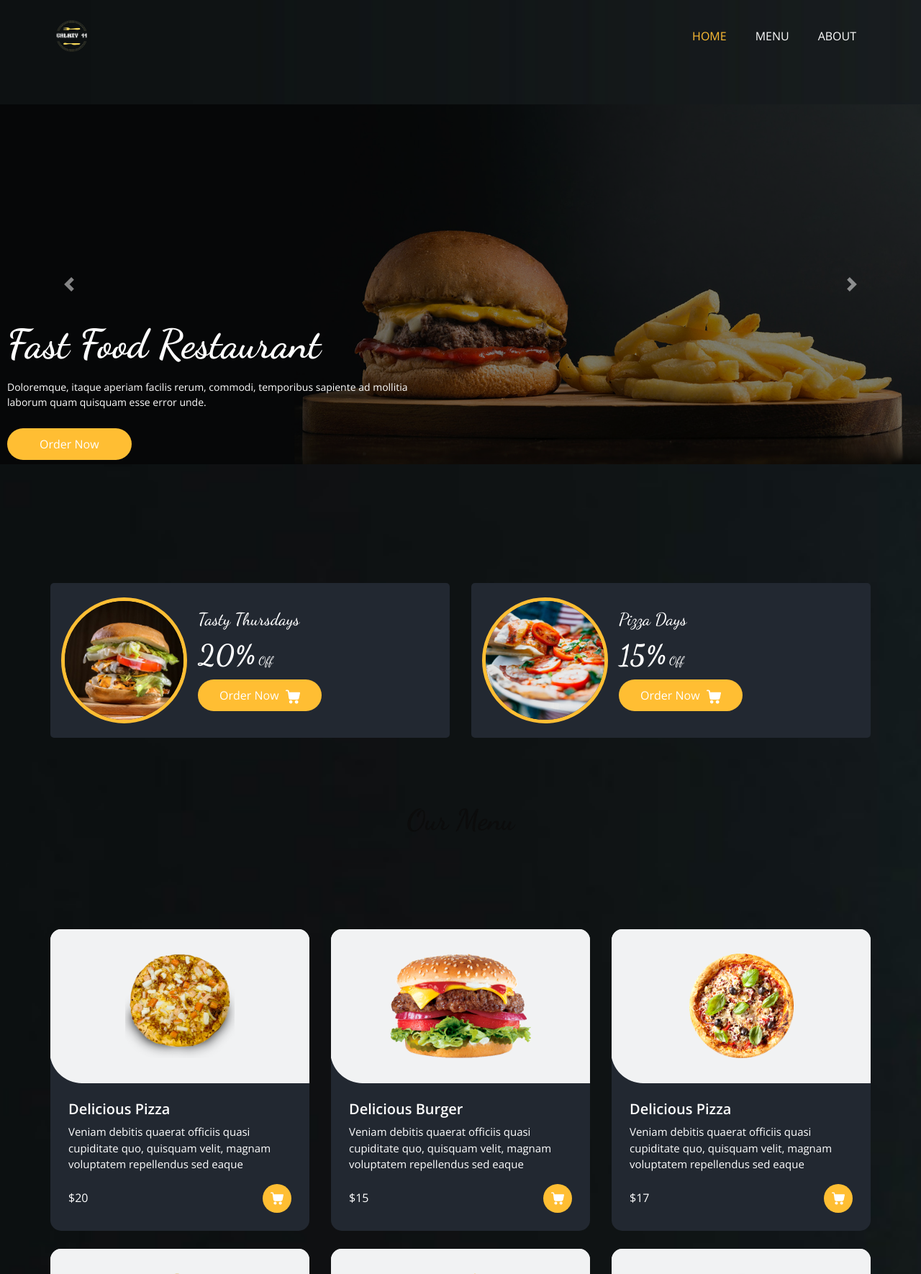
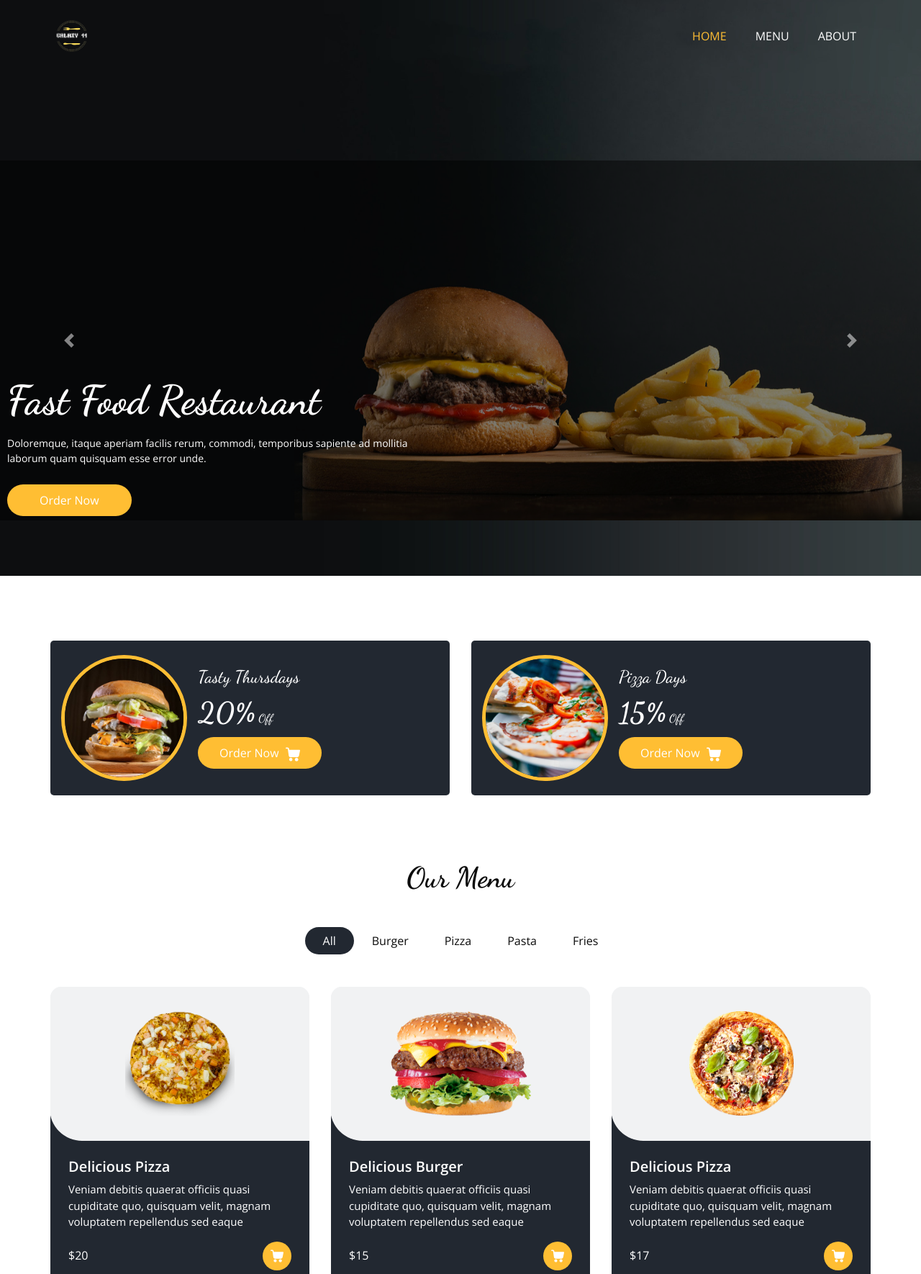
Before and after one commit to AnshuSarkarANX/Galaxy-11-webaxd, a web app: file index.html in a window 1280 px wide. Shown: the top 1770 px of the page at 72% size. Run offline with its HTML, style and script files only (its server is not run), Linux system fonts and the light colour scheme; some libraries are stand-ins or nearby versions.

Commit message:
slider fixed

```diff
--- a/css/style.css
+++ b/css/style.css
@@ -354,16 +354,16 @@
 }
 .slider_section {
   -webkit-box-flex: 1;
-      -ms-flex: 1;
-          flex: 1;
+  -ms-flex: 1;
+  flex: 1;
   display: -webkit-box;
   display: -ms-flexbox;
   display: flex;
   -webkit-box-align: center;
-      -ms-flex-align: center;
-          align-items: center;
+  -ms-flex-align: center;
+  align-items: center;
   position: relative;
-  padding: 45px 0 75px 0;
+  padding: 45px 0 0 0;
 }
 
 .slider_section .row {
--- a/index.html
+++ b/index.html
@@ -101,7 +101,8 @@
         <div class="overlay">
           <div class="detail-box">
             <h1>Fast Food Restaurant</h1>
-        <p>Doloremque, itaque aperiam facilis rerum, commodi, temporibus sapiente ad mollitia laborum quam quisquam esse error unde.</p>
+            <p>Doloremque, itaque aperiam facilis rerum, commodi, temporibus sapiente ad mollitia laborum quam quisquam
+              esse error unde.</p>
             <div class="btn-box">
               <a href="" class="btn1">Order Now</a>
             </div>
@@ -110,6 +111,7 @@
       </div>
     </section>
     <!-- end slider section -->
+  </div>
 
   <!-- offer section -->
 
```
Lines whose indentation alone changed are shown as unchanged.
